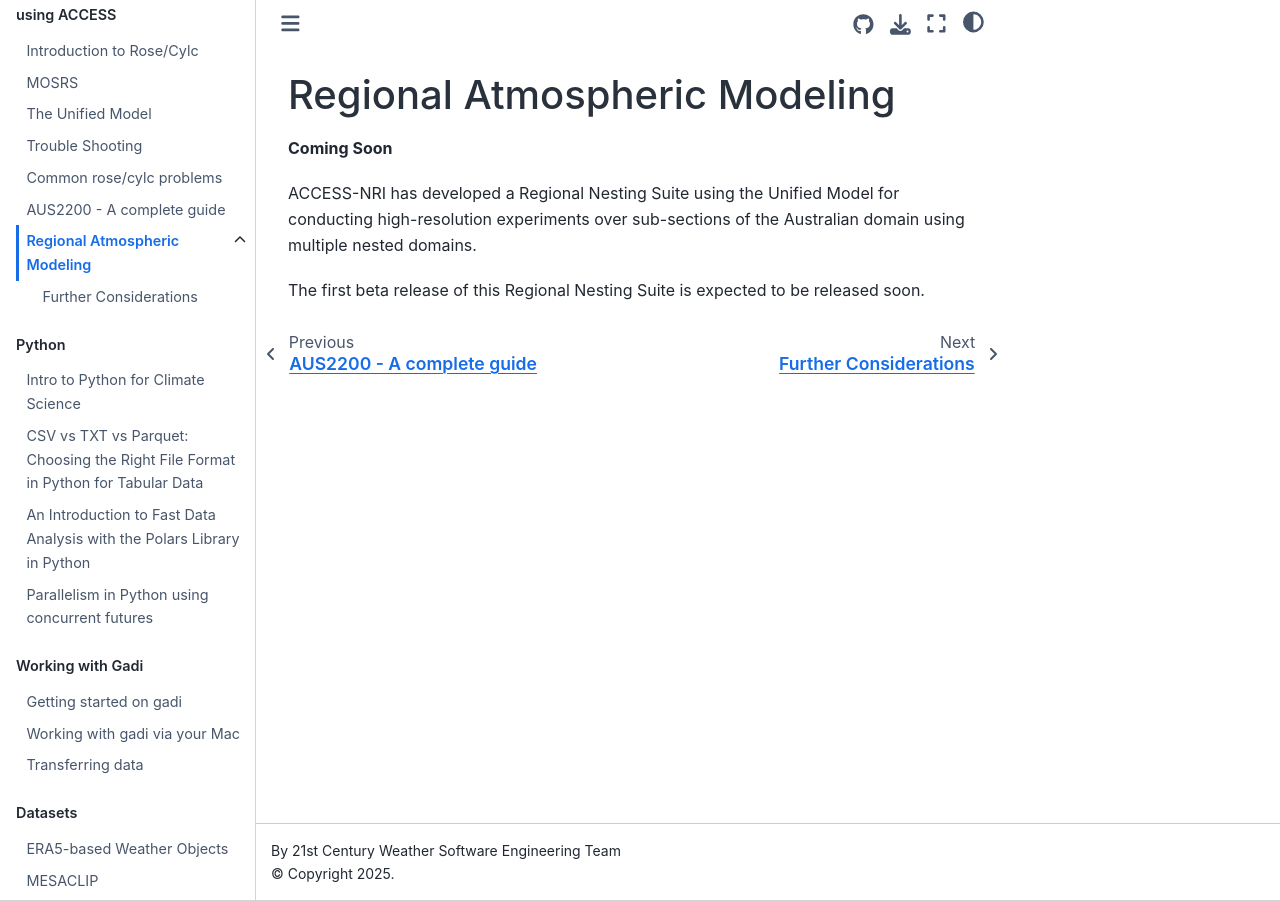
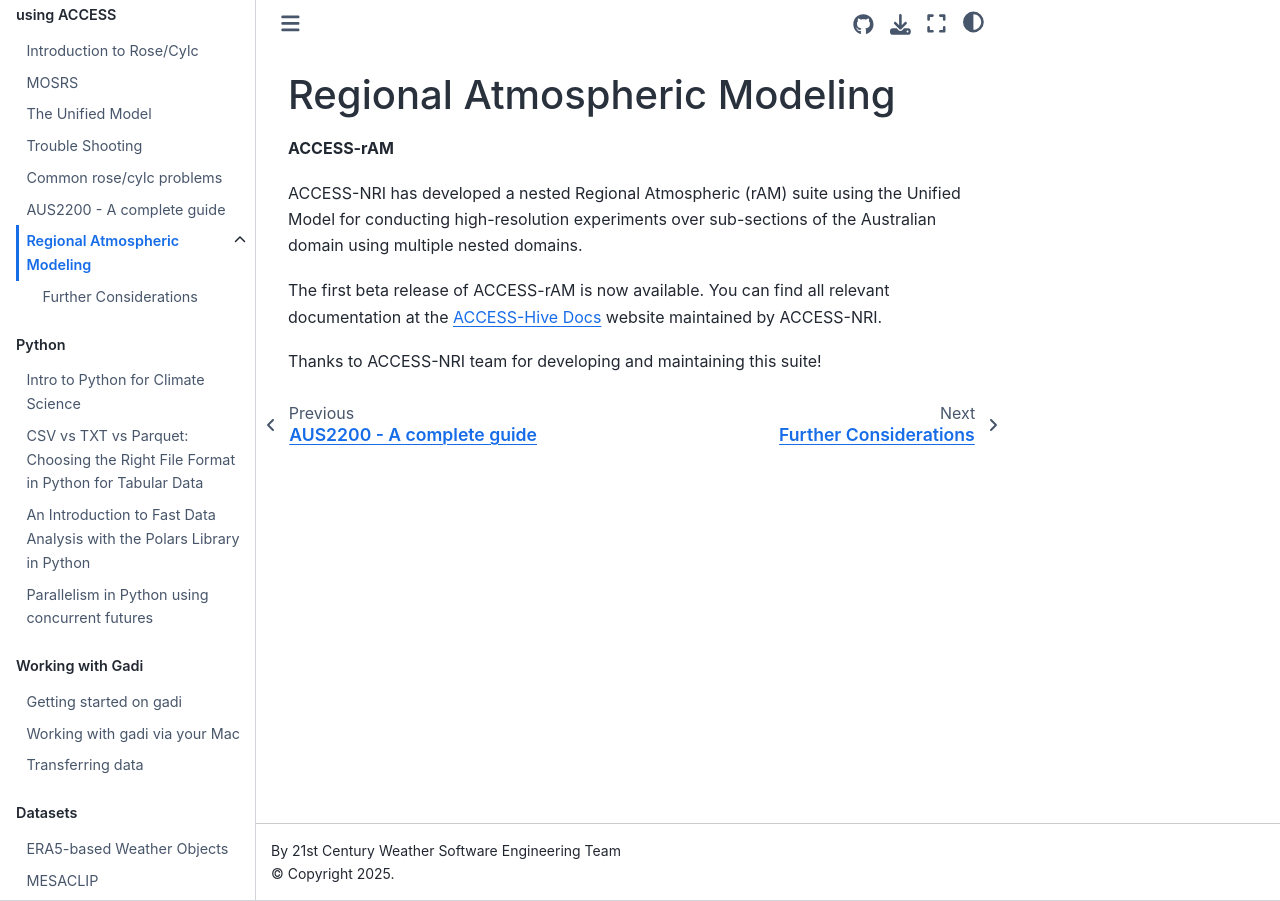
Before and after one commit to 21centuryweather/21st-Century-Weather-Software-Wiki, a Jupyter Book: the page built from NRI-RNS/intro.md, in a window 1280 px wide. Built offline with Jupyter Book 1.0.4 settings and Sphinx 7.4.7 and the Sphinx Book theme 1.1.4, drawn with Linux system fonts in a browser that asks for light colours; pages that are not in the unit, such as notebooks, are missing from menus.

Commit message:
UPDATE : Local changes

```diff
--- a/NRI-RNS/intro.md
+++ b/NRI-RNS/intro.md
@@ -1,7 +1,9 @@
 # Regional Atmospheric Modeling
 
-**Coming Soon**
+**ACCESS-rAM**
 
-ACCESS-NRI has developed a Regional Nesting Suite using the Unified Model for conducting high-resolution experiments over sub-sections of the Australian domain using multiple nested domains.
+ACCESS-NRI has developed a nested Regional Atmospheric (rAM) suite using the Unified Model for conducting high-resolution experiments over sub-sections of the Australian domain using multiple nested domains.
 
-The first beta release of this Regional Nesting Suite is expected to be released soon.
+The first beta release of ACCESS-rAM is now available. You can find all relevant documentation at the [ACCESS-Hive Docs](https://access-hive.org.au/models/run-a-model/run-access-ram/) website maintained by ACCESS-NRI.
+
+Thanks to ACCESS-NRI team for developing and maintaining this suite!
```
Also changed, not shown: python/concurrent_futures.md (+26 -6 lines).
